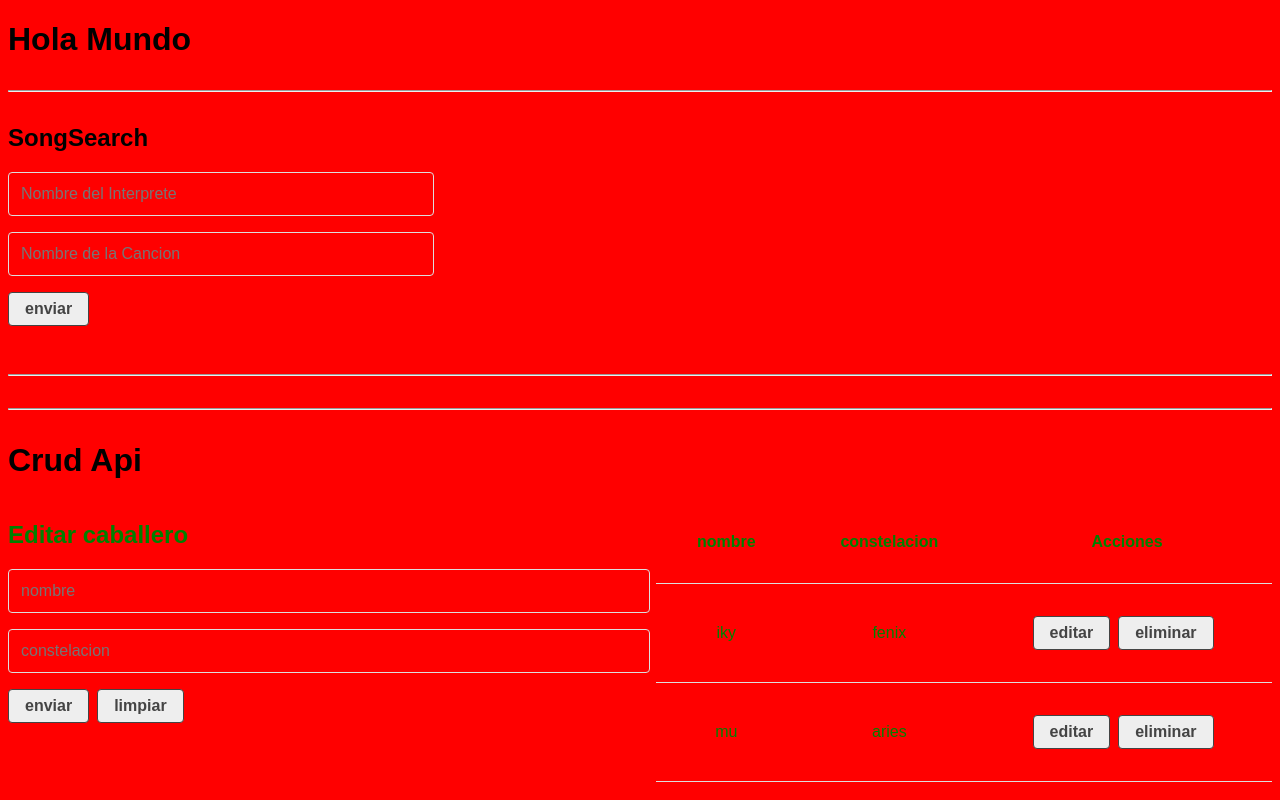
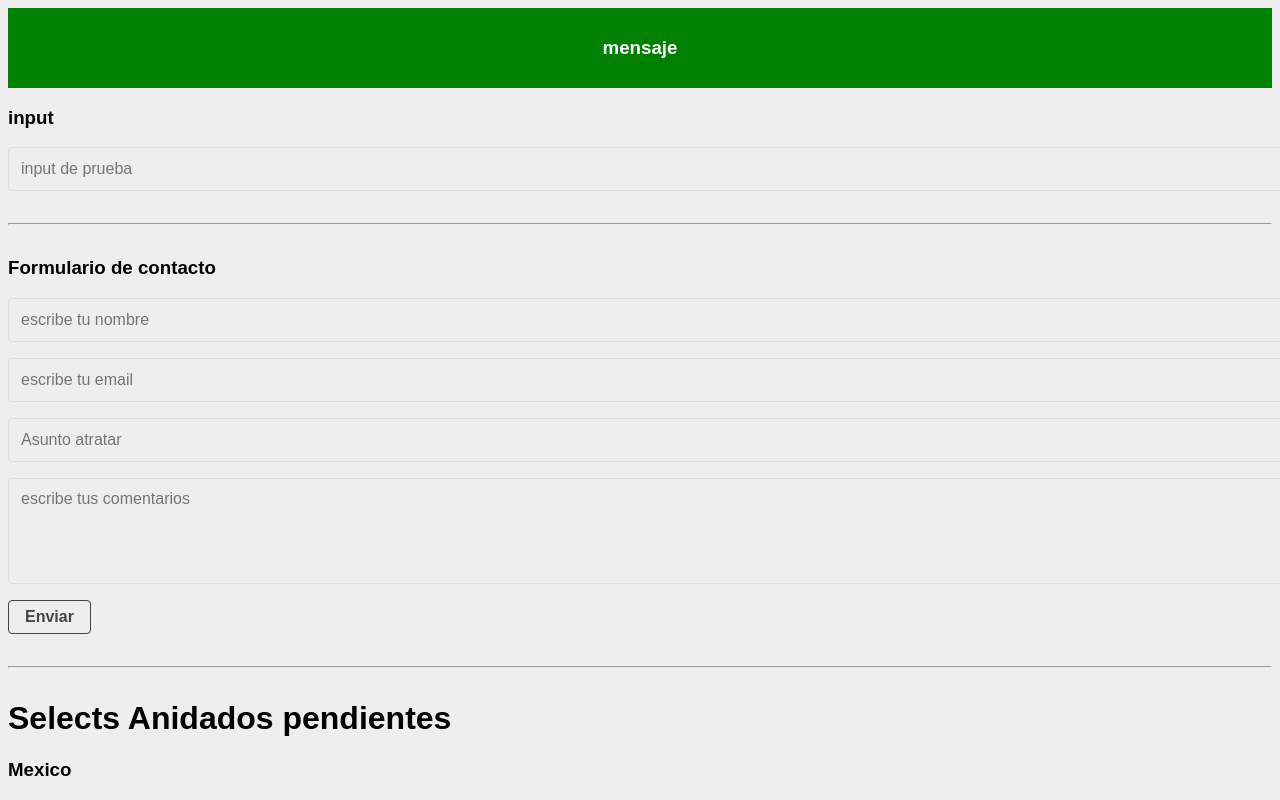
Before and after one commit to pichar376/reactRutas, a React (Create React App) app in the folder Documents/crud2/my-crud2/: page / in a window 1280 px wide. Shown: the top 800 px of the page. Built offline with nearby package versions, Linux system fonts and the light colour scheme; no server answers; data requests are answered from the project's data file.

Commit message:
en este commi se agrego un select de estados de la republica mexicana (pend term) y un formulario de contacto

```diff
--- a/Documents/crud2/my-crud2/src/App.js
+++ b/Documents/crud2/my-crud2/src/App.js
@@ -2,10 +2,19 @@ import Crud from "./components/crud"
 import CrudApi from "./components/CrudApi"
 import SongSearch from "./components/SongSearch";
 import Hola from"./components/Hola"
+import SelectsAnidados from "./components/SelectsAnidados";
+import ContactForm from "./components/ContactForm";
+import Input from "./components/Input";
 
 function App() {
   return (
     <div>
+<Input/>
+<hr/>
+<ContactForm/>
+<hr/>
+      <SelectsAnidados/>
+      <hr/>
     <Hola/>
       <hr/>
       <SongSearch/>
--- /dev/null
+++ b/Documents/crud2/my-crud2/src/components/ContactForm.js
@@ -0,0 +1,78 @@
+
+import { useForm } from "../hooks/useForm";
+import Loader from "./Loader";
+import Mensaje from "./Mensaje";
+
+const initialForm={
+name:"",
+email:"",
+subject:"",
+coments:"",
+}
+
+ const validationsForm=(form)=>{
+   let errors={}
+let regexName = /^[A-Za-zÑñÁáÉéÍíÓóÚúÜü\s]+$/;
+let regexEmail = /^(\w+[/./-]?){1,}@[a-z]+[/.]\w{2,}$/;
+let regexComments = /^.{1,255}$/;
+
+   if(!form.name.trim()){
+     errors.name="el campo Nombre es requerido"
+   }else if(!regexName.test(form.name.trim())){
+     errors.name="el campo nombre solo acepta espacios en blanco"
+   }
+   if(!form.email.trim()){
+     errors.email="el campo email es requerido"
+   }else if(!regexEmail.test(form.email.trim())){
+     errors.email="el campo email solo acepta correos electronicos"
+   }
+
+   if(!form.subject.trim()){
+     errors.subject="el campo subject es requerido"
+   }
+   if(!form.coments.trim()){
+     errors.coments="el campo coments es requerido"
+   }else if(!regexComments.test(form.coments.trim())){
+     errors.coments="este espacio solo soporta 255 caracteres"
+   }
+   return errors;
+   }
+
+   let estilo={
+     fonWeight:"bold",
+     color:"red",
+   }
+const ContactForm = () => {
+
+
+  const {form,
+  errors,
+  loading,
+  response,
+  handleChange,
+  handleBlur,
+  handleSubmit,}=useForm(initialForm,validationsForm);
+
+  return (
+    <div>
+    <h3>Formulario de contacto</h3>
+     <form onSubmit={handleSubmit}>
+       <input type="text"name="name"placeholder="escribe tu nombre"onChange={handleChange}onBlur={handleBlur}value={form.name}required/>
+       {errors.name&&<p style={estilo}>{errors.name}</p>}
+       <input type="email"name="email"placeholder="escribe tu email"onChange={handleChange}onBlur={handleBlur}value={form.email}required/>
+       {errors.email&&<p style={estilo}>{errors.email}</p>}
+       <input type="text"name="subject"placeholder="Asunto atratar"onChange={handleChange}onBlur={handleBlur}value={form.subject}required/>
+       {errors.subject&&<p style={estilo}>{errors.subject}</p>}
+       <textarea name="coments"  cols="50" rows="5"placeholder="escribe tus comentarios"onChange={handleChange}onBlur={handleBlur}value={form.coments}required></textarea>
+       {errors.coments&&<p style={estilo}>{errors.coments}</p>}
+      <input className="submit" type="submit"value="Enviar"/>
+       {loading&&<Loader/>}
+       {response&&<Mensaje msg="los datos an sido enviados"/>}
+
+
+       </form>
+    </div>
+   );
+}
+
+export default ContactForm;
--- /dev/null
+++ b/Documents/crud2/my-crud2/src/components/Input.js
@@ -0,0 +1,12 @@
+import React from 'react';
+import Mensaje from './Mensaje';
+
+const Input = () => {
+  return ( <>
+  <Mensaje msg="mensaje"/>
+  <h3>input</h3>
+  <input type="text"placeholder="input de prueba"/>
+  </> );
+}
+
+export default Input;
--- a/Documents/crud2/my-crud2/src/components/Mensaje.js
+++ b/Documents/crud2/my-crud2/src/components/Mensaje.js
@@ -2,8 +2,8 @@ import React from 'react';
 
 
 function Mensaje({msg}) {
-  return ( <div>
-  <h1>{msg}</h1>
+  return ( <div className="msg">
+  <h3>{msg}</h3>
   </div> );
 }
 
--- /dev/null
+++ b/Documents/crud2/my-crud2/src/components/SelectList.js
@@ -0,0 +1,32 @@
+import React from 'react';
+import useFetch from '../hooks/useFetch';
+import Loader from "./Loader"
+import Mensaje from "./Mensaje"
+const SelectList = ({title,url,handleChange}) => {
+  const {data,error,loading}=useFetch(url);
+
+    if(!data)return null;
+    if(error){
+      return <Mensaje msg={`Error ${error.status}:${error.statusText}`}/>
+
+    }
+let label=title.charAt(0).toUpperCase()+title.slice(1);
+let options=data.response[title];
+
+
+
+   let id=`select-${title}`;
+  return (
+    <>
+      <label htmlFor={id}>{label}</label>
+      {loading&&<Loader/>}
+   <select name={id} id={id}onChange={handleChange}>
+     <option value="">Elige un {label}</option>
+     {data&&options.map((el)=><option value={el}>{el}</option>)}
+   </select>
+
+    </>
+  );
+}
+
+export default SelectList;
--- /dev/null
+++ b/Documents/crud2/my-crud2/src/components/SelectsAnidados.js
@@ -0,0 +1,29 @@
+import React, { useState } from 'react';
+
+import SelectList from './SelectList';
+const SelectsAnidados = () => {
+  const [state, setState] = useState("");
+  const [town, setTown] = useState("");
+  const [suburb, setSuburb] = useState("");
+
+  let TOKEN="d81a7ac7-976d-4e1e-b7d3-b1979d791b6c";
+  return (
+    <div>
+<h1>Selects Anidados pendientes</h1>
+<h3>Mexico</h3>
+<SelectList title="estado"url={`https://api.sepomex.hckdrk.mx/query/get_estados?token=
+${TOKEN}`}handleChange={(e)=>setState(e.target.value)}/>
+{state&&<SelectList title="municipios"url={`https://api.sepomex.hckdrk.mx/query/get_municipio_por_estado/${state}?token=
+${TOKEN}`}
+
+handleChange={(e)=>{ setTown(e.target.value)}}/>}
+{town&&<SelectList title="colonia"url={`https://api.sepomex.hckdrk.mx/query/get_colonia _por_municipio/${town}?token=
+${TOKEN}`}handleChange={(e)=>{setSuburb(e.target.value)}}/>}
+<pre>
+  <code>{state}-{town}-{suburb}</code>
+</pre>
+    </div>
+   );
+}
+
+export default SelectsAnidados;
--- /dev/null
+++ b/Documents/crud2/my-crud2/src/hooks/useFetch.js
@@ -0,0 +1,50 @@
+import { useState, useEffect } from "react";
+
+export const useFetch = (url) => {
+  const [data, setData] = useState(null);
+  const [error, setError] = useState(null);
+  const [loading, setLoading] = useState(false);
+
+  useEffect(() => {
+    const abortController = new AbortController();
+    const signal = abortController.signal;
+
+    const fetchData = async () => {
+      setLoading(true);
+
+      try {
+        const res = await fetch(url, { signal });
+
+        if (!res.ok) {
+          let err = new Error("Error en la petición Fetch");
+          err.status = res.status || "00";
+          err.statusText = res.statusText || "Ocurrió un error";
+          throw err;
+        }
+
+        const json = await res.json();
+
+        if (!signal.aborted) {
+          setData(json);
+          setError(null);
+        }
+      } catch (error) {
+        if (!signal.aborted) {
+          setData(null);
+          setError(error);
+        }
+      } finally {
+        if (!signal.aborted) {
+          setLoading(false);
+        }
+      }
+    };
+
+    fetchData();
+
+    return () => abortController.abort();
+  }, [url]);
+
+  return { data, error, loading };
+};
+export default useFetch
--- /dev/null
+++ b/Documents/crud2/my-crud2/src/hooks/useForm.js
@@ -0,0 +1,52 @@
+import { useState, useEffect } from 'react';
+import { helpHttp } from '../helpers/helpHttp';
+
+export const useForm = (initialForm,validateForm) => {
+const [form, setForm] = useState(initialForm);
+const [errors, setErrors] = useState({});
+const [loading, setLoading] = useState(false);
+const [response, setResponse] = useState(null);
+const handleChange=(e)=>{
+  setForm({
+    ...form,
+    [e.target.name]:e.target.value,
+  })
+}
+const handleBlur=(e)=>{
+handleChange(e)
+setErrors(validateForm(form));
+}
+const handleSubmit=(e)=>{
+  e.preventDefault()
+  setErrors(validateForm(form))
+  if(Object.keys(errors).length===0){
+   alert("enviando formulario")
+   setLoading(true)
+   helpHttp().post("https://formsubmit.co/ajax/pichar376@gmail.com",{
+   body:form,
+   headers:{
+     "Content-Type":"application/json",
+    Accept:"appication/json" ,  }
+  }).then((res)=>{
+
+     setLoading(false);
+     setResponse(true);
+     setForm(initialForm);
+     setTimeout(()=>setResponse(false),3000)
+
+  });}else {
+    return;
+  }
+}
+
+
+return{
+  form,
+  response,
+  errors,
+  loading,
+  handleChange,
+  handleBlur,
+  handleSubmit,
+}
+}
--- a/Documents/crud2/my-crud2/src/index.css
+++ b/Documents/crud2/my-crud2/src/index.css
@@ -1,5 +1,5 @@
 body{
-  background-color: red;
+  background-color:#eee;
 }
 
 html{
@@ -12,7 +12,9 @@ html{
 *:before{
   box-sizing: inherit;
 }
-input[type="text"]{
+input[type="text"],
+input[type="email"],
+textarea{
 border:thin solid #dedede;
 border-radius:0.25rem;
 padding:0.75rem;
@@ -23,6 +25,11 @@ width:100%;
 font-size:1rem;
 line-height:1;
 background-color: transparent;
+}
+
+textarea{
+  font-family: inherit;
+  resize: none;
 }
 button,
 input[type="submit"],
@@ -84,3 +91,13 @@ td{
   }
 
 }
+.msg{
+  display:flex;
+  justify-content: center;
+  align-items: center;
+  width:100%;
+  background-color: green;
+  height: 5rem;
+  color:white;
+
+}
```
